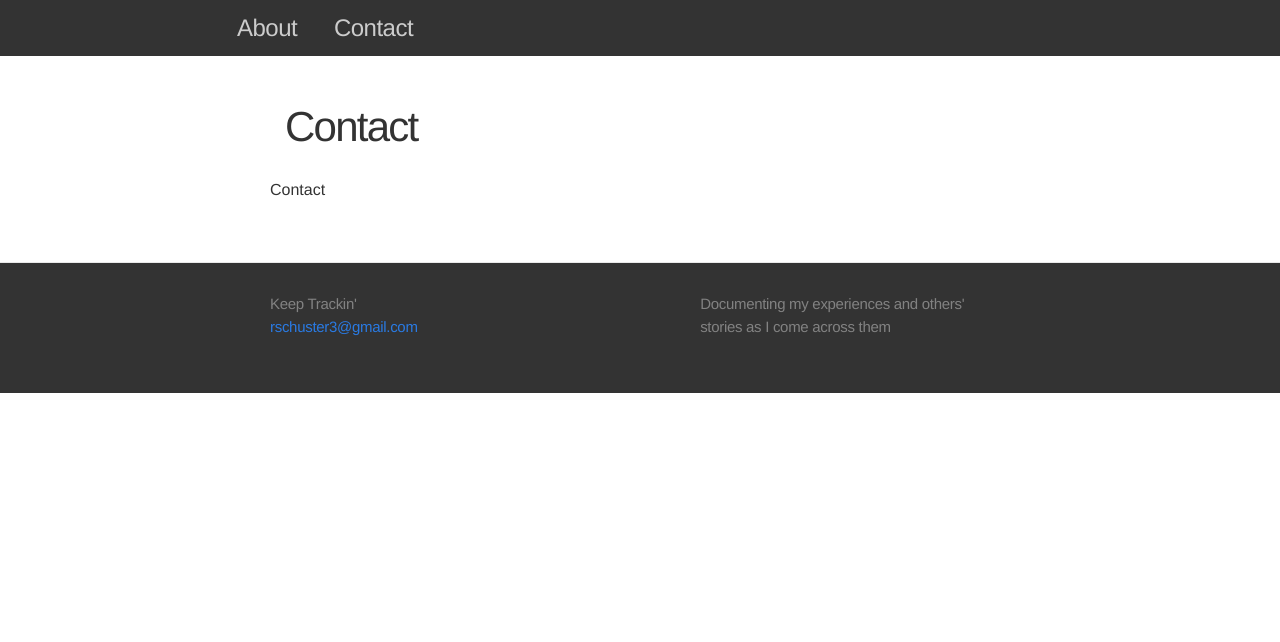
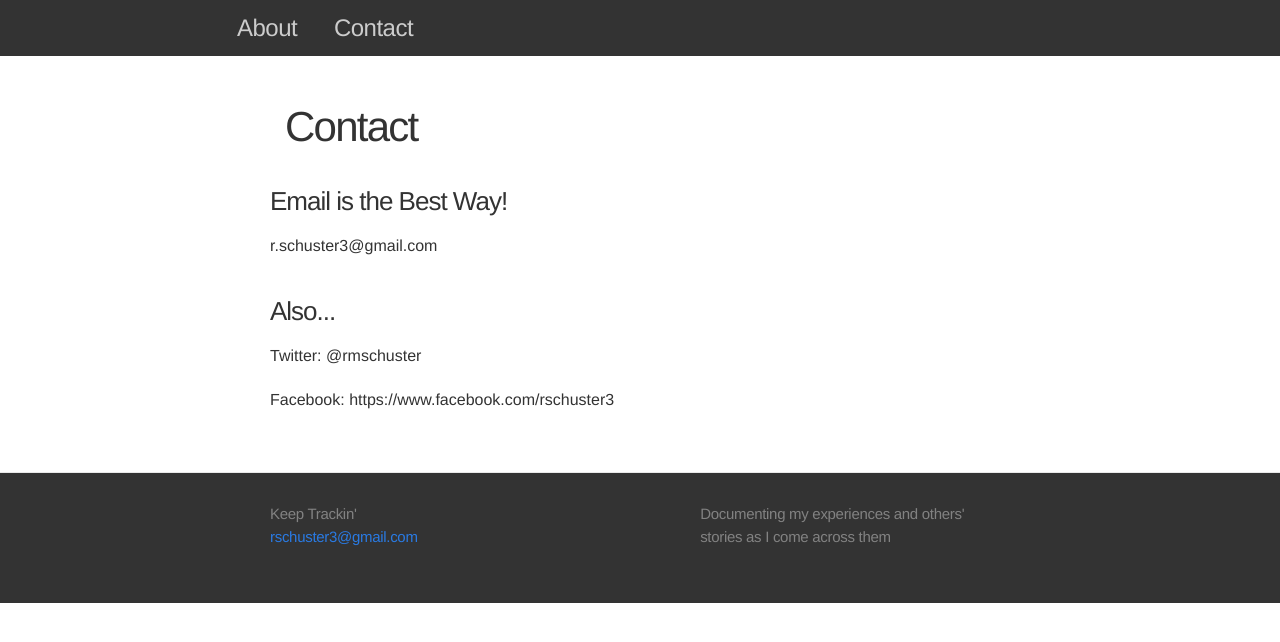
Before and after one commit to rschuster3/keep_trackin, a Jekyll site: the page built from contact/index.html, in a window 1280 px wide. Shown: the top 642 px of the page. Built offline with Jekyll 4.4.1, drawn with Linux system fonts in a browser that asks for light colours.

Commit message:
updating contact and about pages

```diff
--- a/contact/index.html
+++ b/contact/index.html
@@ -2,4 +2,9 @@
 layout: page
 title: Contact
 ---
-Contact
+<h3>Email is the Best Way!</h3>
+<p>r.schuster3@gmail.com</p>
+
+<h3>Also...</h3>
+<p>Twitter: @rmschuster</p>
+<p>Facebook: https://www.facebook.com/rschuster3</p>
```
